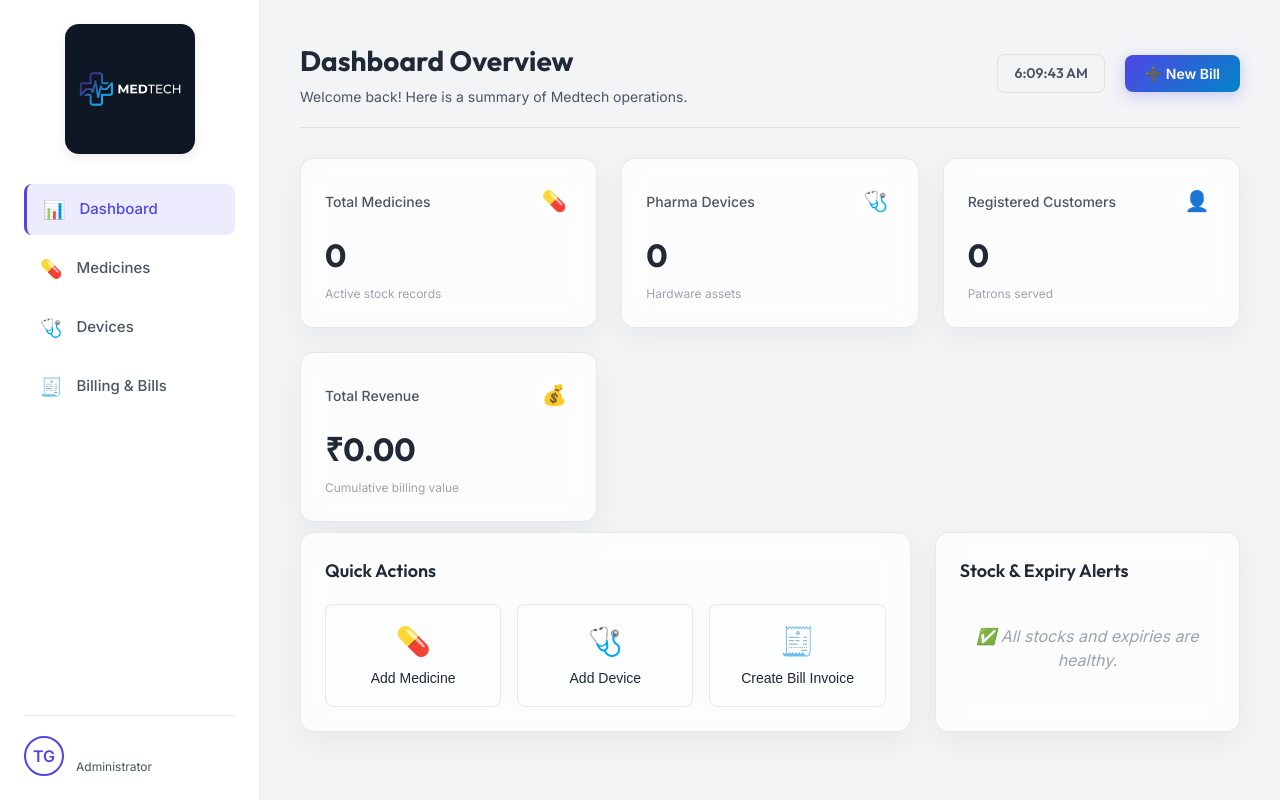
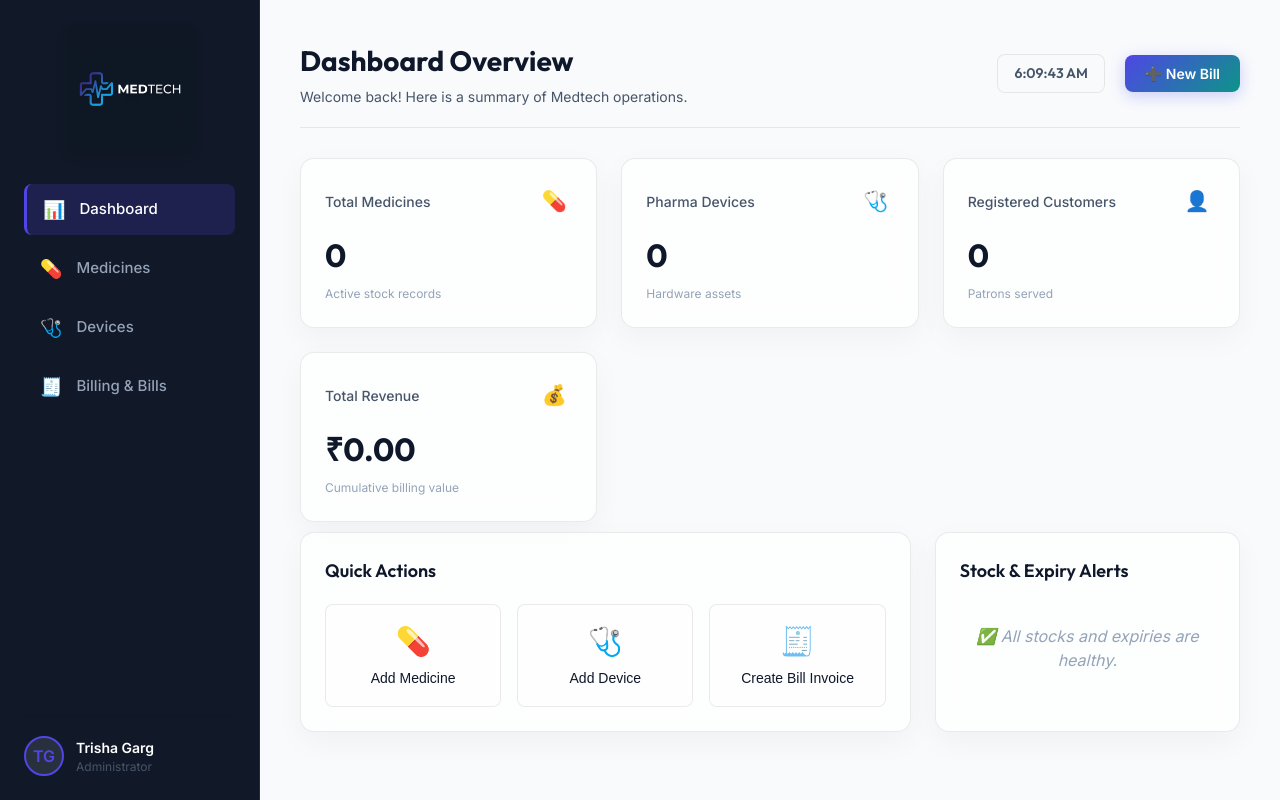
Before and after one commit to trishagarg22/Medtech, a Flask app: page / in a window 1280 px wide. Run offline with Flask 3, Linux system fonts and the light colour scheme; data that the repository does not hold is empty.

Commit message:
Migrate sidebar to deep slate dark mode to contrast with clean light mode main dashboard view

```diff
--- a/static/css/style.css
+++ b/static/css/style.css
@@ -3,18 +3,18 @@
    ========================================================================== */
 
 :root {
-    /* Color Palette - Premium Light Theme */
-    --bg-main: #f3f4f6;
+    /* Color Palette - Premium Hybrid Contrasting Theme */
+    --bg-main: #f8fafc;
     --bg-sidebar: #ffffff;
     --bg-glass: rgba(255, 255, 255, 0.75);
     --border-glass: rgba(0, 0, 0, 0.08);
 
     --primary: #4f46e5; /* Indigo */
     --primary-hover: #3730a3;
-    --secondary: #0284c7; /* Sky Blue */
-    --secondary-hover: #0369a1;
+    --secondary: #0d9488; /* Teal */
+    --secondary-hover: #0f766e;
 
-    --accent: #db2777; /* Pink */
+    --accent: #ec4899; /* Pink */
 
     /* Semantic Colors */
     --success: #10b981; /* Emerald */
@@ -22,17 +22,17 @@
     --danger: #dc2626; /* Rose */
 
     /* Text Colors */
-    --text-primary: #1f2937;
-    --text-muted: #4b5563;
-    --text-dimmed: #9ca3af;
+    --text-primary: #0f172a; /* Slate 900 for high contrast */
+    --text-muted: #475569;   /* Slate 600 */
+    --text-dimmed: #94a3b8;  /* Slate 400 */
 
     /* Fonts */
     --font-heading: 'Outfit', sans-serif;
     --font-body: 'Inter', sans-serif;
 
     /* Shadows */
-    --shadow-soft: 0 10px 30px rgba(0, 0, 0, 0.05);
-    --shadow-glow: 0 0 20px rgba(79, 70, 229, 0.1);
+    --shadow-soft: 0 10px 30px rgba(0, 0, 0, 0.04);
+    --shadow-glow: 0 0 20px rgba(79, 70, 229, 0.08);
 
     /* Radius */
     --radius-sm: 8px;
@@ -40,8 +40,16 @@
     --radius-lg: 20px;
 
     /* Input variables */
-    --bg-input: rgba(0, 0, 0, 0.02);
-    --bg-input-focus: rgba(0, 0, 0, 0.04);
+    --bg-input: rgba(15, 23, 42, 0.02); /* very light slate tint */
+    --bg-input-focus: rgba(15, 23, 42, 0.04);
+
+    /* Sidebar Specific Dark Variables (Contrasting Layout) */
+    --sidebar-bg: #111827;
+    --sidebar-border: rgba(255, 255, 255, 0.08);
+    --sidebar-text-primary: #f8fafc;
+    --sidebar-text-muted: #94a3b8;
+    --sidebar-menu-hover: rgba(255, 255, 255, 0.05);
+    --sidebar-menu-active: rgba(79, 70, 229, 0.2);
 }
 
 * {
@@ -67,8 +75,8 @@ body {
 /* Sidebar Navigation */
 .sidebar {
     width: 260px;
-    background-color: var(--bg-sidebar);
-    border-right: 1px solid var(--border-glass);
+    background-color: var(--sidebar-bg);
+    border-right: 1px solid var(--sidebar-border);
     display: flex;
     flex-direction: column;
     flex-shrink: 0;
@@ -133,7 +141,7 @@ body {
     align-items: center;
     gap: 14px;
     padding: 12px 16px;
-    color: var(--text-muted);
+    color: var(--sidebar-text-muted);
     text-decoration: none;
     border-radius: var(--radius-sm);
     font-weight: 500;
@@ -142,14 +150,14 @@ body {
 }
 
 .menu-item:hover {
-    color: var(--primary);
-    background-color: rgba(99, 102, 241, 0.08);
+    color: var(--sidebar-text-primary);
+    background-color: var(--sidebar-menu-hover);
     transform: translateX(4px);
 }
 
 .menu-item.active {
-    color: var(--primary);
-    background-color: rgba(99, 102, 241, 0.12);
+    color: #fff;
+    background-color: var(--sidebar-menu-active);
     border-left: 3px solid var(--primary);
     transform: none;
 }
```
